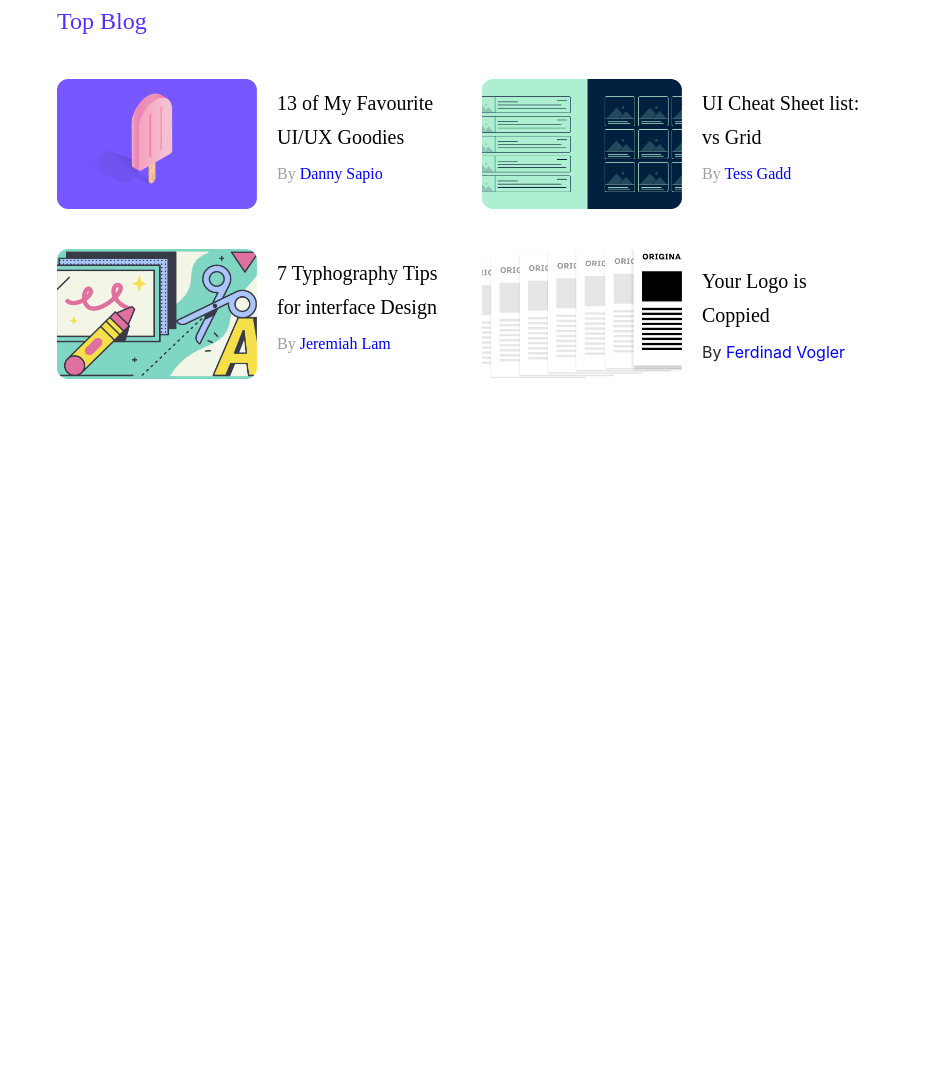
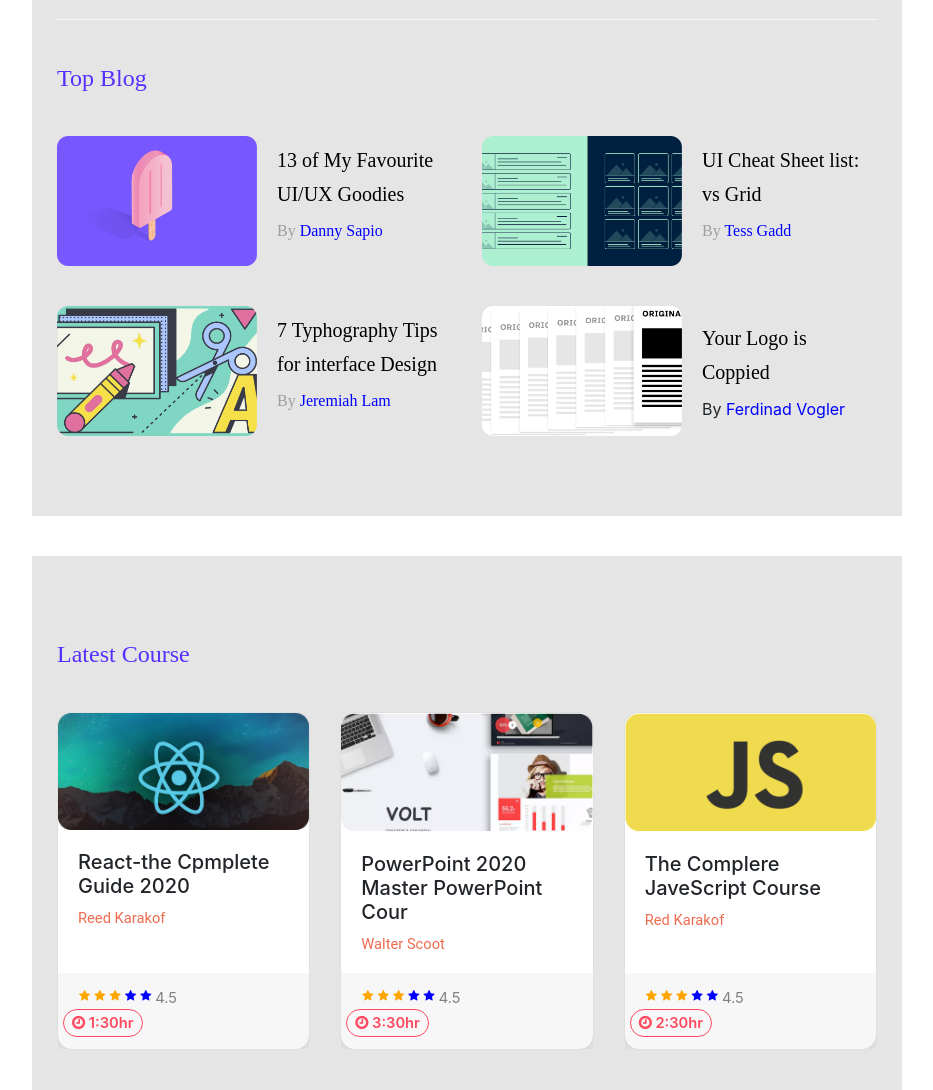
Before and after one commit to mimr509/Leader-board, a plain HTML site: page index.html in a window 1280 px wide. Shown: the part 441-1531 px from the top of the page, without its empty margins (173-1106 px from the left). Before the commit the page ends 860 px from the top, so only its background shows below. Drawn offline with nearby package versions, Linux system fonts and the light colour scheme.

Commit message:
done first stage

```diff
--- a/index.html
+++ b/index.html
@@ -96,6 +96,7 @@
 
  <section class="blog-area">
    <div class="container">
+     <hr>
      <h2> Top Blog</h2>
      <div class="row">
        <div class="col-lg-6 col-md-12 col-sm-12 col-12">
@@ -151,6 +152,112 @@
 
  </section>
   <!-- end blog-section -->
+  <section class="course-area">
+
+  <div class="container">
+
+    <h2> Latest Course</h2>
+
+  <div class="card-deck">
+    <div class="card">
+      <img src="image/Mask Group-3.png" class="card-img-top" alt="...">
+      <div class="card-body">
+        <h5 class="card-title">React-the Cpmplete Guide 2020</h5>
+        <p class="card-text">Reed Karakof</p>
+      </div>
+      <div class="card-footer">
+        <div class="row">
+
+          <div class="star pr-1 ml-3">
+            <span class="fa fa-star checked"></span>
+            <span class="fa fa-star checked"></span>
+            <span class="fa fa-star checked"></span>
+            <span class="fa fa-star"></span>
+            <span class="fa fa-star"></span>
+          </div>
+          <div class="num pr-5">
+           <span>4.5 </span>
+          </div>
+          <div class="time">
+
+            <span class="fa fa-clock-o"></span>
+
+
+            <span>1:30hr</span>
+
+        </div>
+      </div>
+
+
+      </div>
+          </div>
+
+
+
+
+    <div class="card">
+      <img src="image/Group 2.png" class="card-img-top" alt="...">
+      <div class="card-body">
+        <h5 class="card-title">PowerPoint 2020 Master PowerPoint Cour</h5>
+        <p class="card-text">Walter Scoot</p>
+      </div>
+      <div class="card-footer">
+        <div class="row">
+
+          <div class="star pr-1 ml-3">
+            <span class="fa fa-star checked"></span>
+            <span class="fa fa-star checked"></span>
+            <span class="fa fa-star checked"></span>
+            <span class="fa fa-star"></span>
+            <span class="fa fa-star"></span>
+          </div>
+          <div class="num pr-5">
+           <span>4.5 </span>
+          </div>
+          <div class="time">
+
+            <span class="fa fa-clock-o"></span>
+
+
+            <span>3:30hr</span>
+
+        </div>
+      </div>
+      </div>
+    </div>
+    <div class="card">
+      <img src="image/Mask Group-4.png" class="card-img-top" alt="...">
+      <div class="card-body">
+        <h5 class="card-title">The Complere JaveScript Course</h5>
+        <p class="card-text">Red Karakof</p>
+      </div>
+      <div class="card-footer">
+        <div class="row">
+
+          <div class="star pr-1 ml-3">
+            <span class="fa fa-star checked"></span>
+            <span class="fa fa-star checked"></span>
+            <span class="fa fa-star checked"></span>
+            <span class="fa fa-star"></span>
+            <span class="fa fa-star"></span>
+          </div>
+          <div class="num pr-5">
+           <span>4.5 </span>
+          </div>
+          <div class="time">
+
+            <span class="fa fa-clock-o"></span>
+
+
+            <span>2:30hr</span>
+
+        </div>
+      </div>
+      </div>
+    </div>
+  </div>
+</div>
+</section>
 
 
 
--- a/responsive.css
+++ b/responsive.css
@@ -19,5 +19,9 @@
       .element2{
         margin-left:10px;
       }
+      .card{
+        width:70%;
+      }
+
 
 }
--- a/style.css
+++ b/style.css
@@ -1,6 +1,7 @@
 .body{
   margin:0;
   font-family: 'Segoe UI', Tahoma, Geneva, Verdana, sans-serif;
+  background-color: #9F9F9F;
 }
 .nav-area img{
   width:40px;
@@ -24,8 +25,9 @@ color: #FFFFFF;
   color: #FFFFFF;
 }
 .player-area {
-  width:850px;
+  width:870px;
   margin:auto;
+  background-color: #E5E5E5;
 }
 .player img{
   width:60px;
@@ -37,19 +39,22 @@ font-style: normal;
 font-weight: 500;
 font-size: 24px;
 line-height: 36px;
-
-/* identical to box height */
-
 color: #562EFF;
 margin: 40px 0;
+}
 
 
-}
+
+
 /* end player-area design */
 
 .blog-area {
-  width:850px;
+
+  width:870px;
   margin:auto;
+  margin-bottom:40px;
+  background-color: #E5E5E5;
+  padding:40px 10px;
 }
 .blog-area img {
 width:200px;
@@ -86,3 +91,79 @@ span{
   padding-bottom:40px;
 }
 /* end blog-area */
+
+.course-area{
+  background-color: ;
+  width:870px;
+  margin:auto;
+  background-color: #E5E5E5;
+  padding:40px 10px;
+}
+.card {
+  border-radius: 15px;
+}
+
+.course-area h4{
+  font-family: Roboto;
+font-style: normal;
+font-weight: 500;
+font-size: 20.0336px;
+
+color: #1E1E1E;
+
+
+}
+.course-area p{
+font-family: Roboto;
+font-style: normal;
+font-weight: normal;
+font-size: 14.6913px;
+line-height: 17px;
+color: #ED6B4F;
+}
+.checked {
+  color: orange;
+
+}
+
+
+.star span{
+  font-size: 12px;
+}
+
+.row{
+  display: flex;
+  flex-direction: row;
+}
+.star{
+  font-size: 14.6913px;
+  line-height: 20px;
+}
+.num span{
+
+  font-size: 14.6913px;
+   line-height: 20px;
+   color:grey;
+}
+.time{
+  border: 1px solid  #FF4A60 ;
+  padding:3px 8px;
+  border-radius: 33px;
+  font-size: 14.6913px;
+   line-height: 20px;
+}
+.time span{
+
+font-style: normal;
+font-weight: 600;
+font-size: 14.6913px;
+line-height: 20px;
+color: #FF4A60;
+
+}
+.card-footer{
+  border-top:none;
+}
+hr{
+  border-top:1px solid floralwhite;
+}
```
